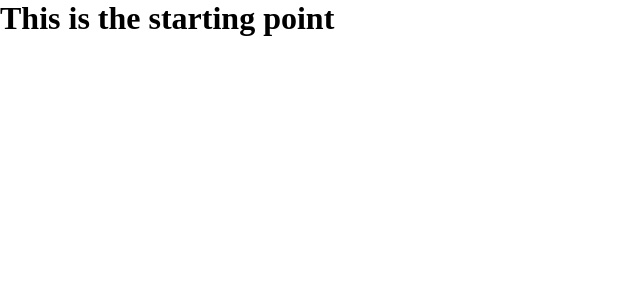
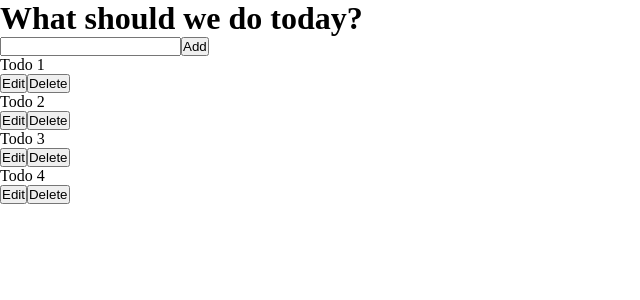
Before and after one commit to tadanama/react-todo-app, a React (Vite) app: page / in a window 1280 px wide. Shown: the top 300 px of the page, without its empty margins (0-640 px from the left). Built offline with nearby package versions, Linux system fonts and the light colour scheme.

Commit message:
Write the basic html structure

```diff
--- a/src/App.jsx
+++ b/src/App.jsx
@@ -1,9 +1,47 @@
-import "./index.css"
+import "./index.css";
 
 function App() {
 	return (
 		<>
-			<h1>This is the starting point</h1>
+			<div className="wrapper">
+				<h1>What should we do today?</h1>
+
+				<form action="#">
+					<input type="text" name="todoText" />
+					<button type="submit">Add</button>
+				</form>
+
+				<ul>
+					<li>
+						<p>Todo 1</p>
+						<div className="action-button">
+							<button>Edit</button>
+							<button>Delete</button>
+						</div>
+					</li>
+					<li>
+						<p>Todo 2</p>
+						<div className="action-button">
+							<button>Edit</button>
+							<button>Delete</button>
+						</div>
+					</li>
+                    <li>
+						<p>Todo 3</p>
+						<div className="action-button">
+							<button>Edit</button>
+							<button>Delete</button>
+						</div>
+					</li>
+                    <li>
+						<p>Todo 4</p>
+						<div className="action-button">
+							<button>Edit</button>
+							<button>Delete</button>
+						</div>
+					</li>
+				</ul>
+			</div>
 		</>
 	);
 }
```
